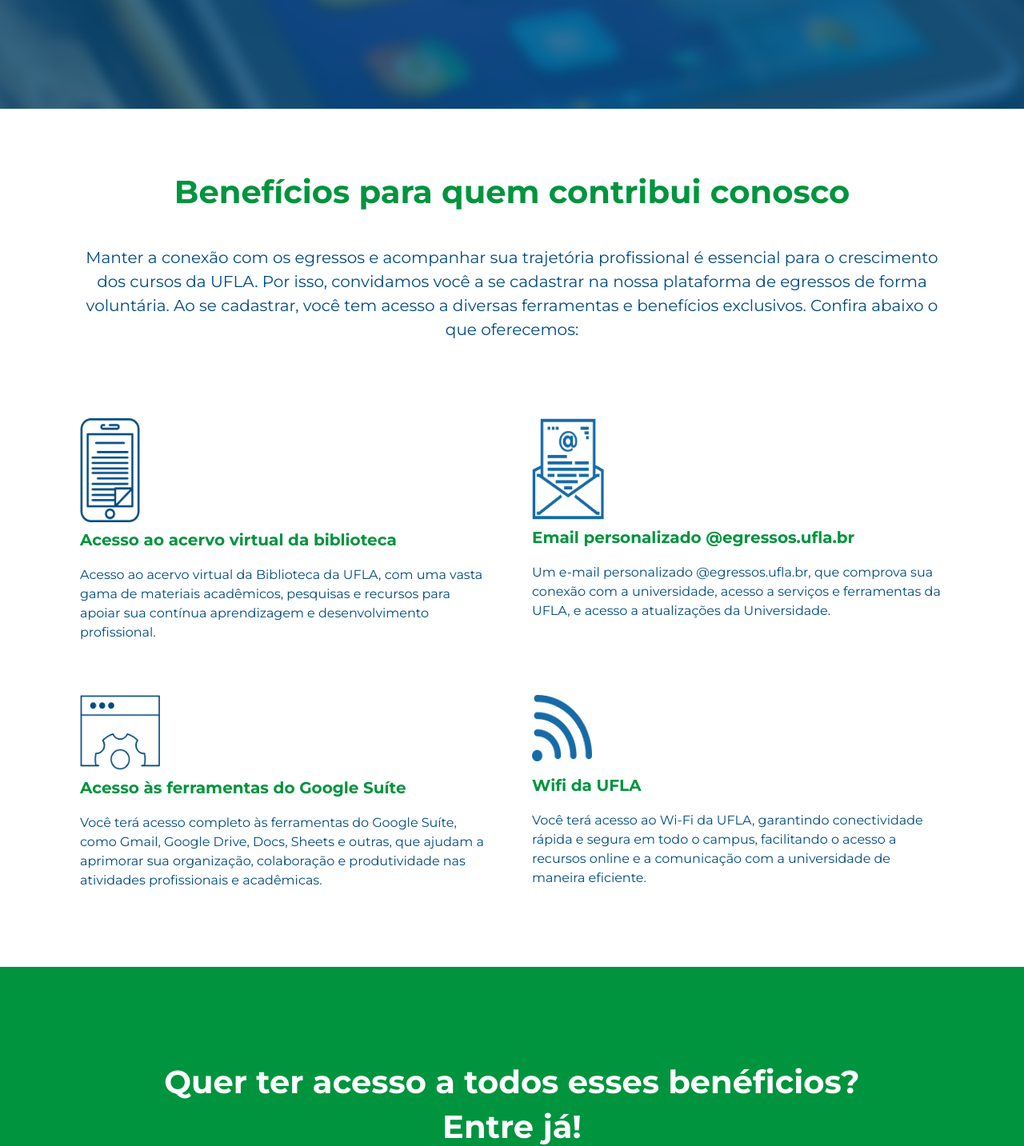
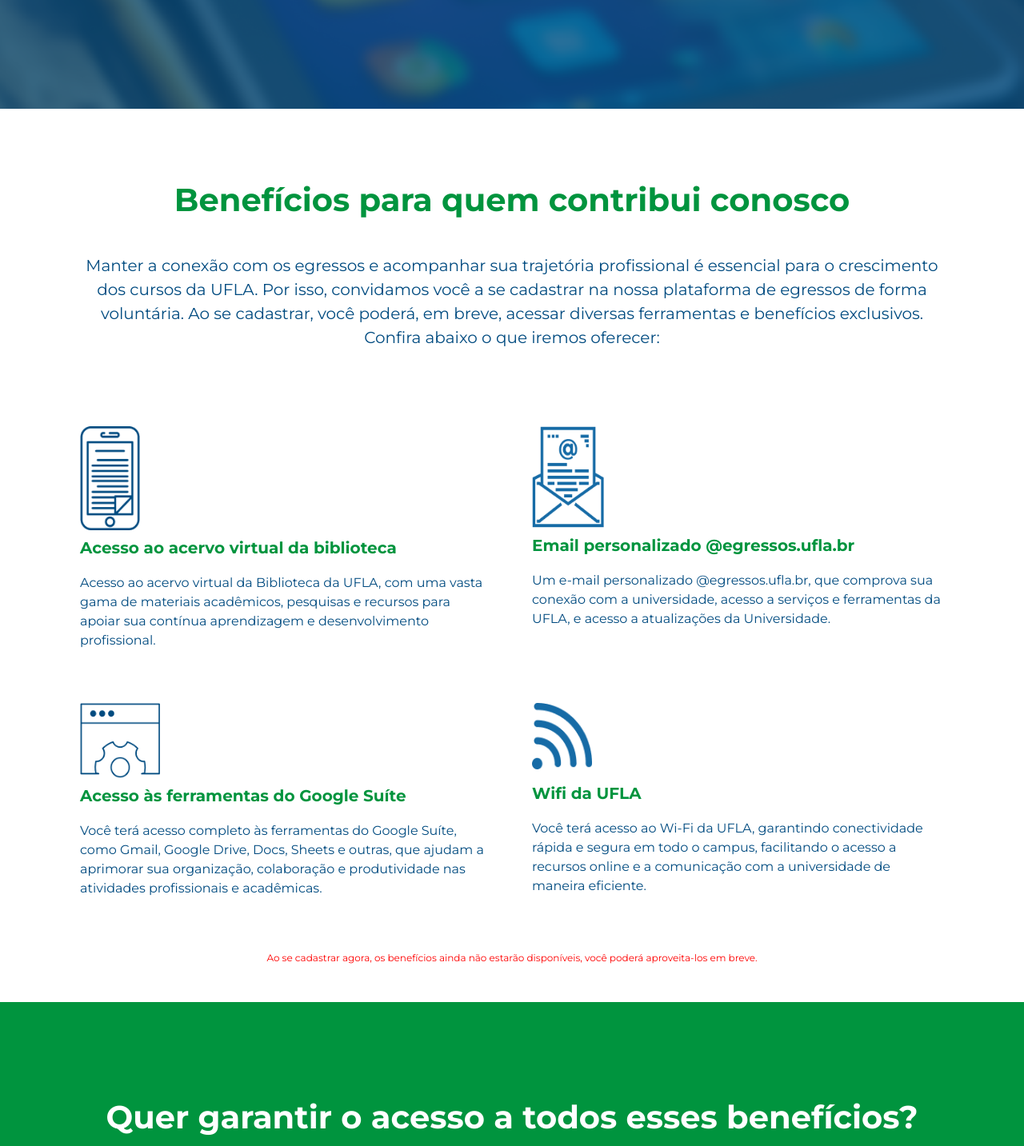
Before and after one commit to paulojunior-ufla/sempre-ufla, a React (Vite) app: page /ferramentas-e-beneficios in a window 1280 px wide. Shown: the part 440-1873 px from the top of the page at 80% size. Built offline with nearby package versions, Linux system fonts and the light colour scheme.

Commit message:
Alteração nas descrições das ferramentas e benefícios, indicando que o acesso será disponível futuramente.

```diff
--- a/src/pages/ferramentasBeneficios/FerramentasBeneficios.jsx
+++ b/src/pages/ferramentasBeneficios/FerramentasBeneficios.jsx
@@ -27,8 +27,8 @@ function FerramentasBeneficios(){
                 Manter a conexão com os egressos e acompanhar sua trajetória
                 profissional é essencial para o crescimento dos cursos da UFLA.
                 Por isso, convidamos você a se cadastrar na nossa plataforma de
-                egressos de forma voluntária. Ao se cadastrar, você tem acesso a
-                diversas ferramentas e benefícios exclusivos. Confira abaixo o que oferecemos:
+                egressos de forma voluntária. Ao se cadastrar, você poderá, em breve,
+                acessar diversas ferramentas e benefícios exclusivos. Confira abaixo o que iremos oferecer:
                 </p>
                 <div className="infosBeneficios">
                     <div className="biblioteca">
@@ -68,9 +68,10 @@ function FerramentasBeneficios(){
                         </p>
                     </div>
                 </div>
+                <p className="aviso"> Ao se cadastrar agora, os benefícios ainda não estarão disponíveis, você poderá aproveita-los em breve. </p>
             </div>
             <div className="secaoEntreja">
-                <h1>Quer ter acesso a todos esses benéficios?</h1>
+                <h1>Quer garantir o acesso a todos esses benefícios?</h1>
                 <h1>Entre já!</h1>
                 <a href="https://sig.ufla.br" target="_blank" rel="noopener noreferrer">
                     <button className="entrar">Entrar</button>
--- a/src/pages/ferramentasBeneficios/ferramentasBeneficios.css
+++ b/src/pages/ferramentasBeneficios/ferramentasBeneficios.css
@@ -34,7 +34,7 @@
         justify-items: center;
         align-items: center;
         text-align: center;
-        padding: 80px 100px;
+        padding: 90px 100px 30px 100px;
     }
 
     .secaoBeneficios h1 {
@@ -80,6 +80,11 @@
     .iconeWifi{
         margin-bottom: 8px;
         width: 75px;
+    }
+    .aviso{
+        margin-top: 50px;
+        color: #ff0000;
+        font-size: 12px;
     }
     /*//////////////SEÇÃO ENTRE JÁ//////////////*/
     .secaoEntreja{
@@ -147,6 +152,10 @@
         .infosBeneficios p{
             font-size: 13px;
         }
+        .aviso{
+            margin-top: 10px;
+            font-size: 9px;
+        }
     }
     @media (max-width: 375px){
         .secaoApresentacao{
--- a/src/pages/home/Home.jsx
+++ b/src/pages/home/Home.jsx
@@ -32,10 +32,10 @@ function Home(){
             </div>
             <div className="secaoBeneficios">
                 <div className="explicacao">
-                    <h2 className="tituloFerramentas">Ferramentas e benefícios</h2>
+                    <h2 className="tituloFerramentas">Ferramentas e benefícios <br/> (Em breve)</h2>
                     <p className="explicacaoBeneficios">
-                        Ao cadastrar em nossa plataforma aproveite os benefícios exclusivos para egressos,
-                        como acesso a recursos da universidade e ferramentas que facilitam sua jornada.
+                    Ao se cadastrar na Plataforma de Egressos, você poderá em breve acessar benefícios
+                    exclusivos para graduados da UFLA que permanecem conectados à universidade.
                     </p>
                     <Link to="/ferramentas-e-beneficios" className="pageBeneficios">
                         CONFIRA AS FERRAMENTAS E BENEFÍCIOS
--- a/src/pages/home/home.css
+++ b/src/pages/home/home.css
@@ -66,12 +66,12 @@
         display: flex;
         flex-direction: column;
         justify-content: center;
-        margin-left: 120px;
+        margin-left: 50px;
     }
     .tituloFerramentas{
         color: #00943E;
         font-weight: 700;
-        font-size: 50px;
+        font-size: 40px;
     }
     .explicacaoBeneficios{
         margin-top: 30px;
```
